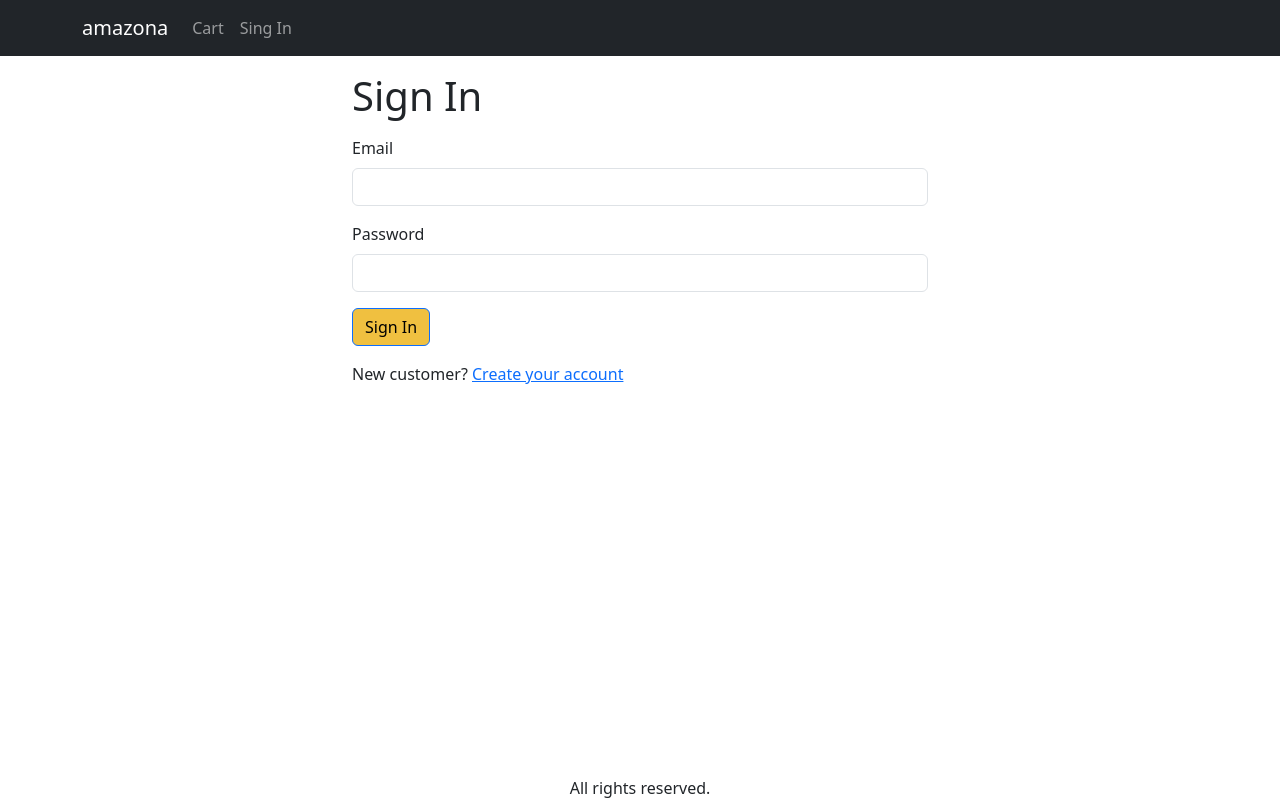
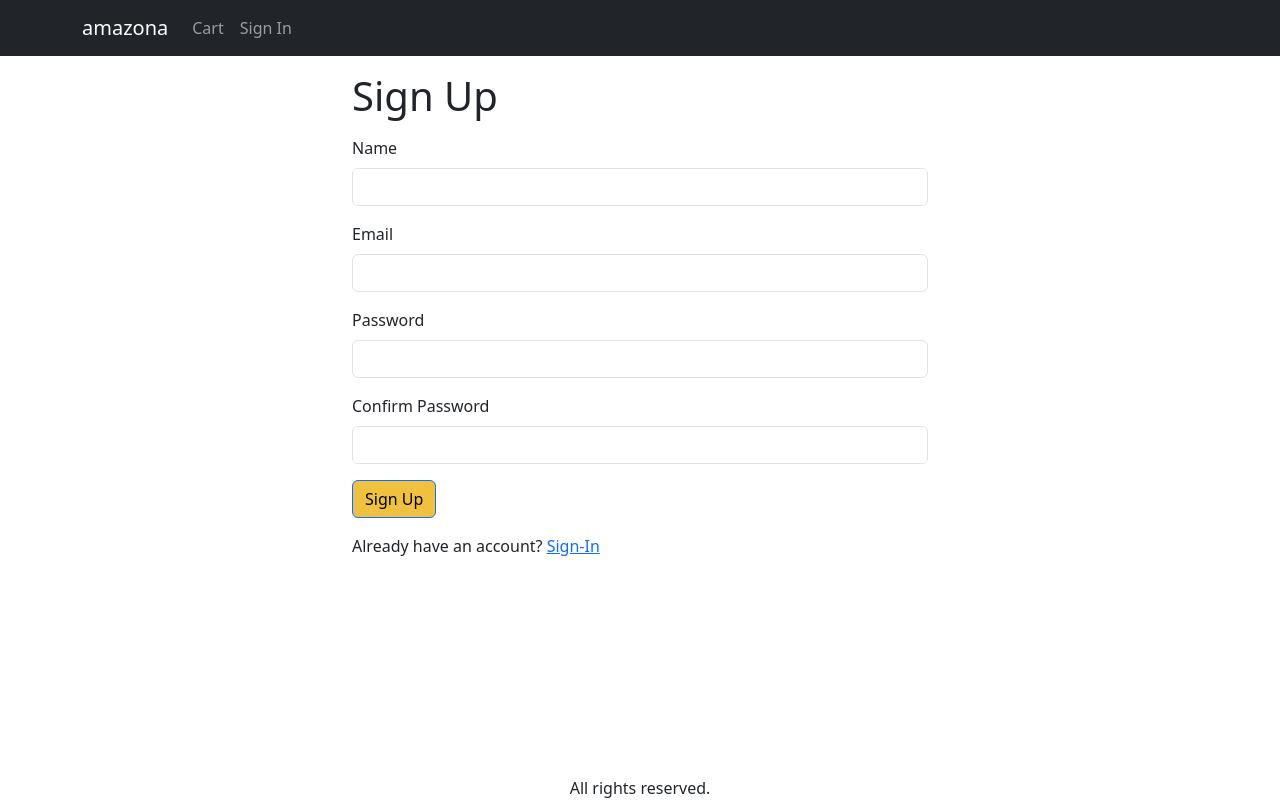
Before and after one commit to Vakipandi/AMAZONACOPY, a React app in the folder frontend/: page /signup in a window 1280 px wide. Built offline with nearby package versions, Linux system fonts and the light colour scheme; the HTML template or start-up script is replaced by a standard one.

Commit message:
sign_up_screen

```diff
--- a/frontend/src/App.jsx
+++ b/frontend/src/App.jsx
@@ -9,11 +9,12 @@
 import { useContext } from 'react';
 import { Store } from './Store';
 import CartScreen from './screens/CartScreen';
-import SingInScreen from './screens/SingInScreen';
 import NavDropdown from 'react-bootstrap/NavDropdown';
 import { ToastContainer } from 'react-toastify';
 import 'react-toastify/dist/ReactToastify.css';
 import ShippingAddressScreen from './screens/ShippingAddressScreen';
+import SignInScreen from './screens/SignInScreen';
+import SignUpScreen from './screens/SignUpScreen';
 
 function App() {
   const { state, dispatch: ctxDispatch } = useContext(Store);
@@ -56,15 +57,15 @@
                       <NavDropdown.Divider />
                       <Link
                         className="dropdown-item"
-                        to="#singout"
+                        to="#signout"
                         onClick={signoutHandler}
                       >
-                        Sing Out
+                        Sign Out
                       </Link>
                     </NavDropdown>
                   ) : (
                     <Link to="/singin" className="nav-link">
-                      Sing In
+                      Sign In
                     </Link>
                   )}
                 </Nav>
@@ -76,7 +77,8 @@
               <Routes>
                 <Route path="/" element={<HomeScreen />} />
                 <Route path="/cart" element={<CartScreen />} />
-                <Route path="/:singin" element={<SingInScreen />} />
+                <Route path="/:signin" element={<SignInScreen />} />
+                <Route path="/signup" element={<SignUpScreen />} />
                 <Route
                   path="/shipping"
                   element={<ShippingAddressScreen />}
--- /dev/null
+++ b/frontend/src/screens/SignInScreen.jsx
@@ -0,0 +1,83 @@
+import { useContext, useEffect, useState } from 'react';
+import Container from 'react-bootstrap/Container';
+import { Helmet } from 'react-helmet-async';
+import Form from 'react-bootstrap/Form';
+import Button from 'react-bootstrap/Button';
+import { Link, useLocation, useNavigate } from 'react-router-dom';
+import axios from 'axios';
+import { Store } from '../Store';
+import { toast } from 'react-toastify';
+import { getError } from '../utils.js';
+
+function SignInScreen() {
+  const navigate = useNavigate();
+  const { search } = useLocation();
+  const redirectInUrl = new URLSearchParams(search).get('redirect');
+  const redirect = redirectInUrl ? redirectInUrl : '/';
+
+  const [email, setEmail] = useState('');
+  const [password, setPassword] = useState('');
+
+  const { state, dispatch: ctxDispatch } = useContext(Store);
+  const { userInfo } = state;
+
+  const submitHandler = async (e) => {
+    e.preventDefault();
+    try {
+      const { data } = await axios.post(
+        'http://localhost:5000/api/users/signin',
+        {
+          email,
+          password,
+        }
+      );
+      ctxDispatch({ type: 'USER_SIGNIN', payload: data });
+      localStorage.setItem('userInfo', JSON.stringify(data));
+      navigate(redirect || '/');
+    } catch (error) {
+      toast.error(getError(error));
+    }
+  };
+
+  useEffect(() => {
+    if (userInfo) {
+      navigate(redirect);
+    }
+  }, [navigate, redirect, userInfo]);
+
+  return (
+    <Container className="small-container">
+      <Helmet>
+        <title>Sign In</title>
+      </Helmet>
+      <h1 className="my-3">Sign In</h1>
+      <Form onSubmit={submitHandler}>
+        <Form.Group className="mb-3" controlId="email">
+          <Form.Label>Email</Form.Label>
+          <Form.Control
+            type="email"
+            required
+            onChange={(e) => setEmail(e.target.value)}
+          />
+        </Form.Group>
+        <Form.Group className="mb-3" controlId="password">
+          <Form.Label>Password</Form.Label>
+          <Form.Control
+            type="password"
+            required
+            onChange={(e) => setPassword(e.target.value)}
+          />
+        </Form.Group>
+        <div className="mb-3">
+          <Button type="submit">Sign In</Button>
+        </div>
+        <div className="mb-3">
+          New customer?{' '}
+          <Link to={`/signup?redirect=${redirect}`}>Create your account</Link>
+        </div>
+      </Form>
+    </Container>
+  );
+}
+
+export default SignInScreen;
--- a/frontend/src/screens/SingInScreen.jsx
+++ b/frontend/src/screens/SignUpScreen.jsx
@@ -9,24 +9,31 @@
 import { toast } from 'react-toastify';
 import { getError } from '../utils.js';
 
-function SingInScreen() {
+function SignUpScreen() {
   const navigate = useNavigate();
   const { search } = useLocation();
   const redirectInUrl = new URLSearchParams(search).get('redirect');
   const redirect = redirectInUrl ? redirectInUrl : '/';
 
+  const [name, setName] = useState('');
   const [email, setEmail] = useState('');
   const [password, setPassword] = useState('');
+  const [confirmPassword, setConfirmPassword] = useState('');
 
   const { state, dispatch: ctxDispatch } = useContext(Store);
   const { userInfo } = state;
 
   const submitHandler = async (e) => {
     e.preventDefault();
+    if (password !== confirmPassword) {
+      toast.error('Passwords do not match');
+      return;
+    }
     try {
       const { data } = await axios.post(
-        'http://localhost:5000/api/users/signin',
+        'http://localhost:5000/api/users/signup',
         {
+          name,
           email,
           password,
         }
@@ -48,10 +55,14 @@
   return (
     <Container className="small-container">
       <Helmet>
-        <title>Sign In</title>
+        <title>Sign Up</title>
       </Helmet>
-      <h1 className="my-3">Sign In</h1>
+      <h1 className="my-3">Sign Up</h1>
       <Form onSubmit={submitHandler}>
+        <Form.Group className="mb-3" controlId="name">
+          <Form.Label>Name</Form.Label>
+          <Form.Control required onChange={(e) => setName(e.target.value)} />
+        </Form.Group>
         <Form.Group className="mb-3" controlId="email">
           <Form.Label>Email</Form.Label>
           <Form.Control
@@ -68,16 +79,24 @@
             onChange={(e) => setPassword(e.target.value)}
           />
         </Form.Group>
+        <Form.Group className="mb-3" controlId="confirmPassword">
+          <Form.Label>Confirm Password</Form.Label>
+          <Form.Control
+            type="password"
+            required
+            onChange={(e) => setConfirmPassword(e.target.value)}
+          />
+        </Form.Group>
         <div className="mb-3">
-          <Button type="submit">Sign In</Button>
+          <Button type="submit">Sign Up</Button>
         </div>
         <div className="mb-3">
-          New customer?{' '}
-          <Link to={`/signup?redirect=${redirect}`}>Create your account</Link>
+          Already have an account?{' '}
+          <Link to={`/signin?redirect=${redirect}`}>Sign-In</Link>
         </div>
       </Form>
     </Container>
   );
 }
 
-export default SingInScreen;
+export default SignUpScreen;
```
Also changed, not shown: 2 other files (tests, documents, lock files or other folders).
